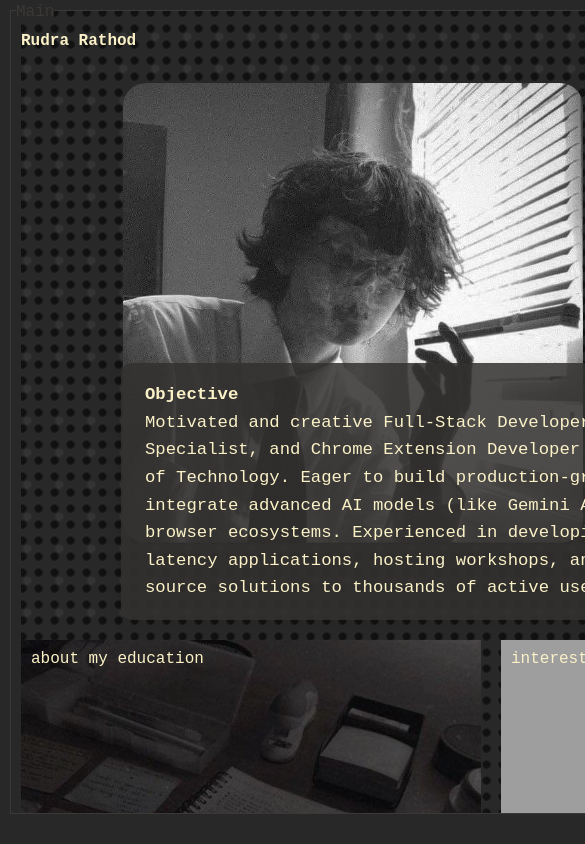
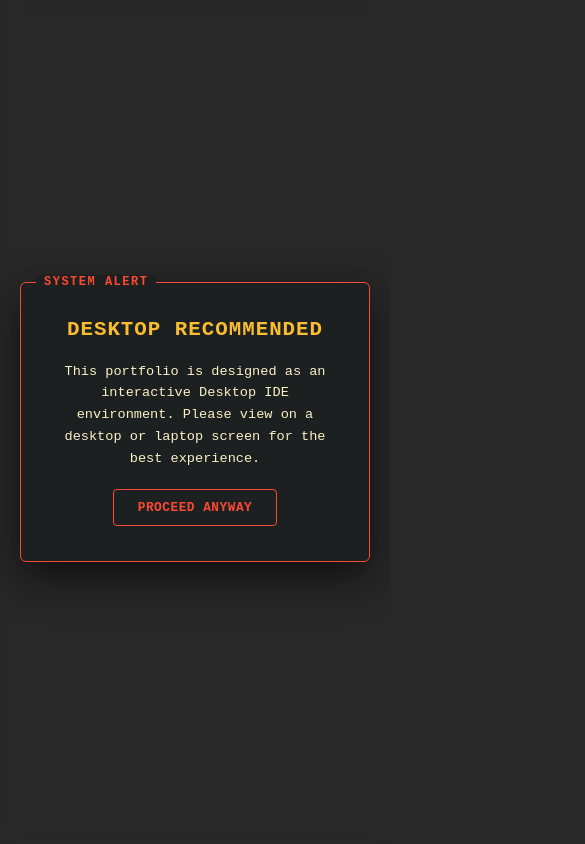
Before and after one commit to rudrarathod/potfolio, a React (Vite) app: page / in a window 390 px wide. Shown: the top 844 px of the page, 585 px wide, since content can reach past the window. Built offline with nearby package versions, Linux system fonts and the light colour scheme; grey boxes are pictures that could not be loaded; a web font is replaced by a local one.

Commit message:
feat: add mobile viewport warning overlay with bypass functionality

```diff
--- a/src/App.css
+++ b/src/App.css
@@ -482,3 +482,109 @@ section.dragging .left-side-bar:hover .left-handle::after,
 section.dragging .right-side-bar:hover .right-handle::after {
   background-color: #b8bb26;
 }
+
+/* Mobile Warning Overlay */
+.mobile-warning-overlay {
+  position: fixed;
+  top: 0;
+  left: 0;
+  width: 100vw;
+  height: 100vh;
+  background-color: rgba(40, 40, 40, 0.85); /* Premium semi-transparent overlay */
+  backdrop-filter: blur(8px); /* Backdrop blur */
+  z-index: 999999;
+  display: flex;
+  justify-content: center;
+  align-items: center;
+  overflow: hidden; /* Prevent scrolling entirely */
+  padding: 20px;
+  box-sizing: border-box;
+}
+
+.mobile-warning-card {
+  max-width: 440px;
+  width: 100%;
+  border: 1px solid #fb4934; /* Warning red border */
+  background-color: #1d2021; /* Darker carbon background */
+  position: relative;
+  transition: all 0.3s ease;
+  box-shadow: 0 15px 40px rgba(0, 0, 0, 0.6);
+  border-radius: 6px;
+}
+
+.mobile-warning-card::before {
+  content: "SYSTEM ALERT" !important;
+  position: absolute;
+  top: -8px;
+  left: 15px;
+  background-color: #1d2021; /* Match background */
+  color: #fb4934; /* Warning red color */
+  padding: 0 8px;
+  font-size: 0.75rem;
+  font-weight: bold;
+  letter-spacing: 1.5px;
+  border-radius: 2px;
+}
+
+.mobile-warning-card.border-container:hover {
+  border-color: #fabd2f; /* Turn yellow on hover */
+  color: inherit !important; /* Prevent text color from turning green */
+  box-shadow: 0 20px 50px rgba(251, 73, 52, 0.15);
+}
+
+.warning-content {
+  padding: 35px 25px;
+  text-align: center;
+  display: flex;
+  flex-direction: column;
+  align-items: center;
+  gap: 20px;
+}
+
+.warning-content h2 {
+  color: #fabd2f; /* Warning yellow title */
+  margin: 0;
+  font-size: 1.3rem;
+  text-transform: uppercase;
+  letter-spacing: 1px;
+}
+
+.warning-text {
+  color: #fbf1c7;
+  font-size: 0.85rem;
+  line-height: 1.6;
+  margin: 0;
+  max-width: 95%;
+}
+
+.warning-actions {
+  width: 100%;
+  display: flex;
+  justify-content: center;
+}
+
+.btn-bypass {
+  background: none;
+  border: 1px solid #fb4934; /* Red warning border */
+  color: #fb4934;
+  padding: 10px 24px;
+  font-family: inherit;
+  font-size: 0.8rem;
+  font-weight: bold;
+  cursor: pointer;
+  border-radius: 4px;
+  transition: all 0.2s ease;
+  text-transform: uppercase;
+  letter-spacing: 0.5px;
+}
+
+.btn-bypass:hover {
+  border-color: #fabd2f;
+  color: #fabd2f;
+  background-color: rgba(251, 73, 52, 0.05);
+  transform: translateY(-1px);
+}
+
+.btn-bypass:active {
+  transform: translateY(0);
+}
--- a/src/App.tsx
+++ b/src/App.tsx
@@ -65,6 +65,40 @@ function App() {
   const [showScrollExitOption, setShowScrollExitOption] = useState(false);
   const [touchStartY, setTouchStartY] = useState(0);
   const reachedBottomTimeRef = useRef<number | null>(null);
+
+  const [isMobile, setIsMobile] = useState<boolean>(false);
+  const [bypassMobileWarning, setBypassMobileWarning] = useState<boolean>(() => {
+    return sessionStorage.getItem('bypass_mobile_warning') === 'true';
+  });
+
+  useEffect(() => {
+    const checkMobile = () => {
+      const mobileUA = /Android|webOS|iPhone|iPad|iPod|BlackBerry|IEMobile|Opera Mini/i.test(navigator.userAgent);
+      const mobileScreen = window.innerWidth < 1024;
+      setIsMobile(mobileUA || mobileScreen);
+    };
+
+    checkMobile();
+    window.addEventListener('resize', checkMobile);
+    return () => window.removeEventListener('resize', checkMobile);
+  }, []);
+
+  const handleBypassMobile = () => {
+    setBypassMobileWarning(true);
+    sessionStorage.setItem('bypass_mobile_warning', 'true');
+  };
+
+  // Lock body scroll when mobile warning is active
+  useEffect(() => {
+    if (isMobile && !bypassMobileWarning) {
+      document.body.style.overflow = 'hidden';
+    } else {
+      document.body.style.overflow = '';
+    }
+    return () => {
+      document.body.style.overflow = '';
+    };
+  }, [isMobile, bypassMobileWarning]);
 
   // Track when the scroll exit banner first appears to serve as a scroll stopper
   useEffect(() => {
@@ -289,6 +323,27 @@ function App() {
   };
 
   const sidebarTitle = activeSection.charAt(0).toUpperCase() + activeSection.slice(1);
+
+  if (isMobile && !bypassMobileWarning) {
+    return (
+      <div className="mobile-warning-overlay">
+        <div className="mobile-warning-card border-container">
+          <div className="warning-content">
+            <h2>Desktop Recommended</h2>
+            <p className="warning-text">
+              This portfolio is designed as an interactive Desktop IDE environment.
+              Please view on a desktop or laptop screen for the best experience.
+            </p>
+            <div className="warning-actions">
+              <button className="btn-bypass" onClick={handleBypassMobile}>
+                Proceed Anyway
+              </button>
+            </div>
+          </div>
+        </div>
+      </div>
+    );
+  }
 
   return (
     <section className={`${isFullScreen ? 'fullscreen' : ''} ${isDragging ? 'dragging' : ''}`.trim()}>
```
